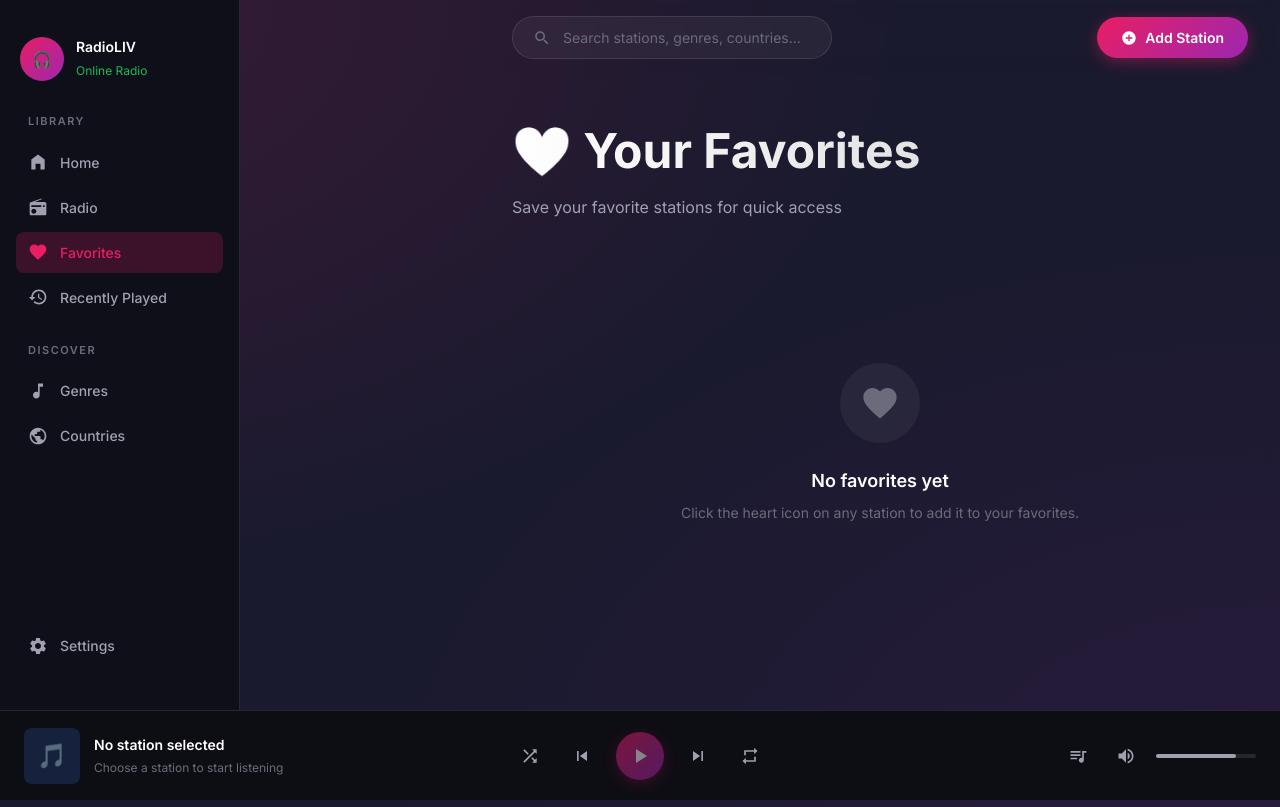
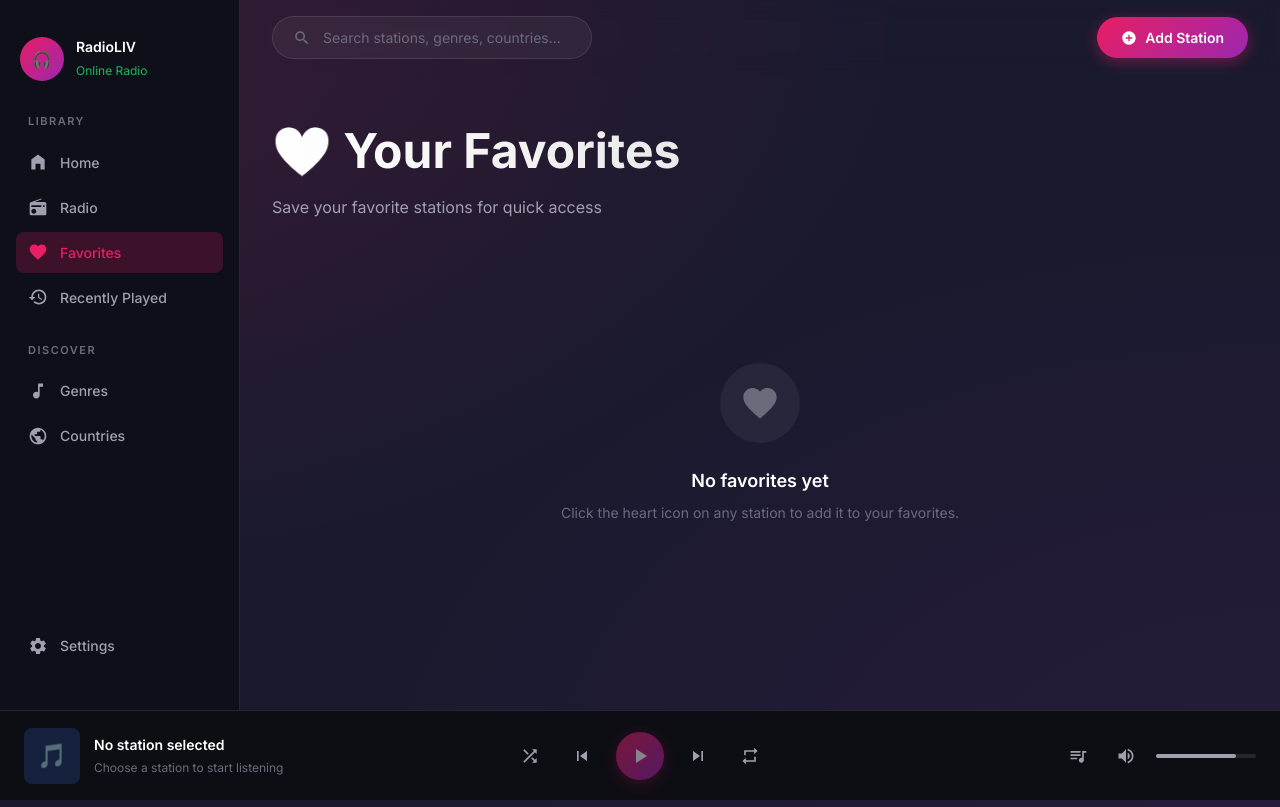
Before and after one commit to afnanahmadtariq/RadioLIV, a Next.js app: page /favorites in a window 1280 px wide. Built offline with nearby package versions, Linux system fonts and the light colour scheme.

Commit message:
Fix import paths and main content margin in app
Updated relative import paths in country and genre page components to use correct paths. Adjusted the main content margin in layout.tsx by setting marginLeft to 0, likely to address layout or sidebar changes.

```diff
--- a/app/country/[code]/page.tsx
+++ b/app/country/[code]/page.tsx
@@ -1,5 +1,5 @@
-import { getStationsByCountry, getCountries } from '../../../lib/api';
-import { StationCard } from '../../../components';
+import { getStationsByCountry, getCountries } from '../../lib/api';
+import { StationCard } from '../../components';
 import Link from 'next/link';
 
 interface PageProps {
--- a/app/genre/[slug]/page.tsx
+++ b/app/genre/[slug]/page.tsx
@@ -1,5 +1,5 @@
-import { getStationsByGenre, getGenres } from '../../../lib/api';
-import { StationCard } from '../../../components';
+import { getStationsByGenre } from '../../lib/api';
+import { StationCard } from '../../components';
 import Link from 'next/link';
 
 interface PageProps {
--- a/app/layout.tsx
+++ b/app/layout.tsx
@@ -31,7 +31,7 @@ export default function RootLayout({
         <PlayerProvider>
           <div className="app-container">
             <Sidebar />
-            <main className="main-content" style={{ marginLeft: 'var(--sidebar-width)' }}>
+            <main className="main-content">
               <TopBar />
               {children}
             </main>
```
